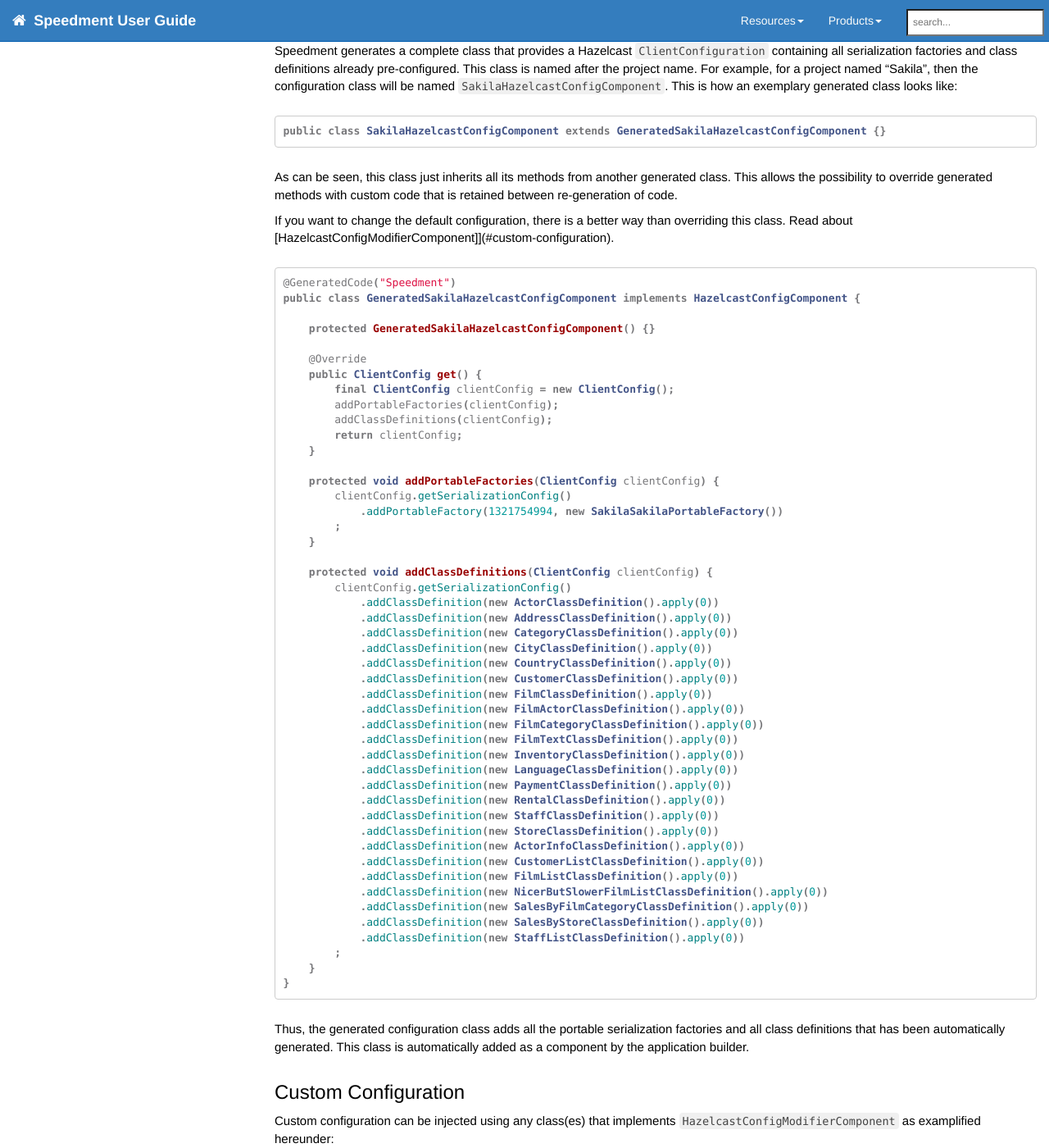
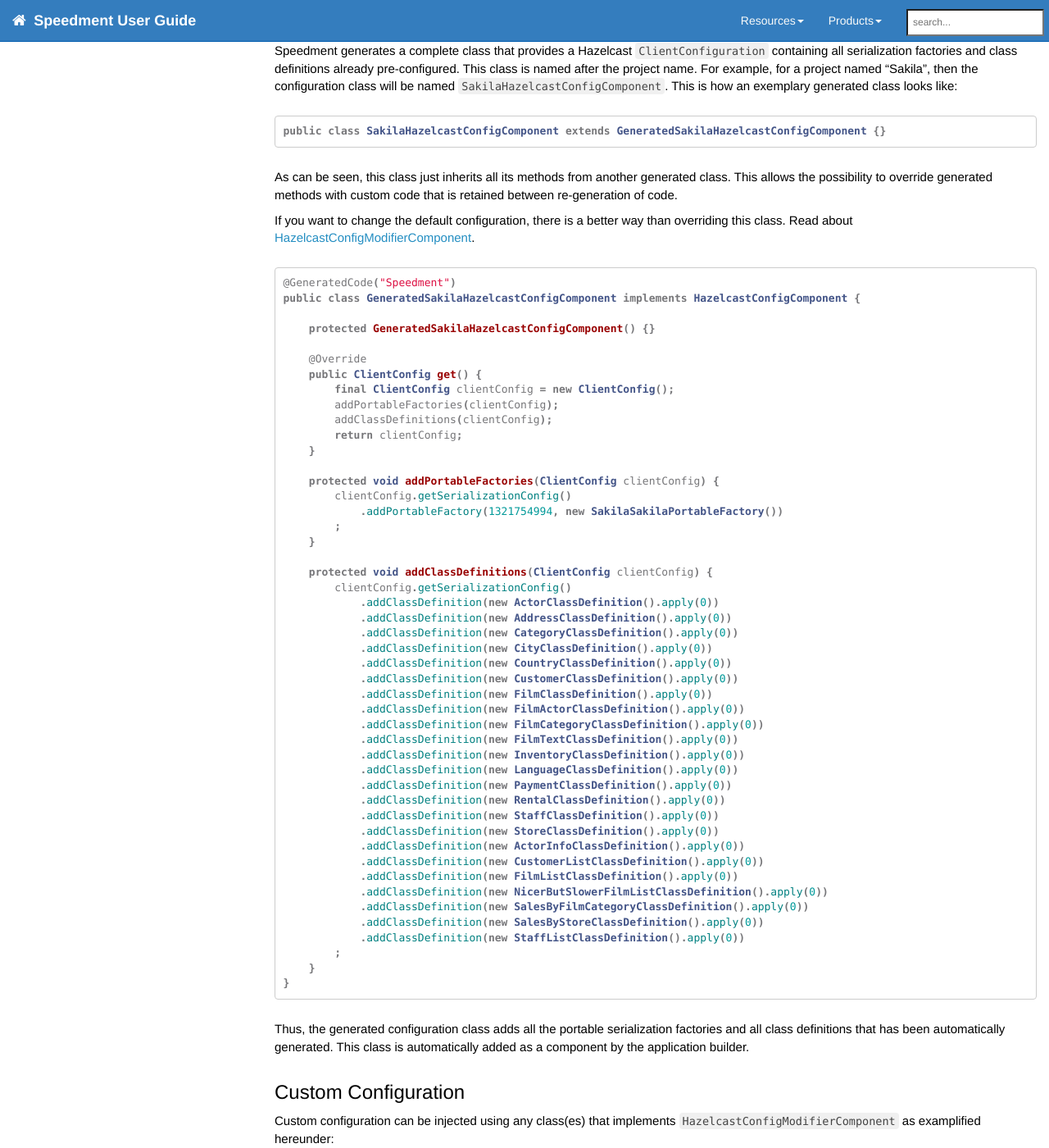
Before and after one commit to speedment/speedment-doc, a Jekyll site: the page built from pages/hazelcast.md, in a window 1280 px wide and 1400 px high, scrolled down 9604 px. Shown: the whole window at 82% size. Built offline with Jekyll 4.4.1, drawn with Linux system fonts in a browser that asks for light colours; nearby versions of some CDN libraries; comment, search, counter and statistics services are not loaded; some of the changed text lies outside the part shown.

````diff
--- a/pages/hazelcast.md
+++ b/pages/hazelcast.md
@@ -416,7 +416,7 @@
 ```
 As can be seen, this class just inherits all its methods from another generated class. This allows the possibility to override generated methods with custom code that is retained between re-generation of code.
 
-If you want to change the default configuration, there is a better way than overriding this class. Read about [HazelcastConfigModifierComponent]](#custom-configuration).
+If you want to change the default configuration, there is a better way than overriding this class. Read about [HazelcastConfigModifierComponent](#custom-configuration).
 ```java
 @GeneratedCode("Speedment")
 public class GeneratedSakilaHazelcastConfigComponent implements HazelcastConfigComponent {
````
Also changed, not shown: other parts of pages/hazelcast.md (+7 -1 lines).
